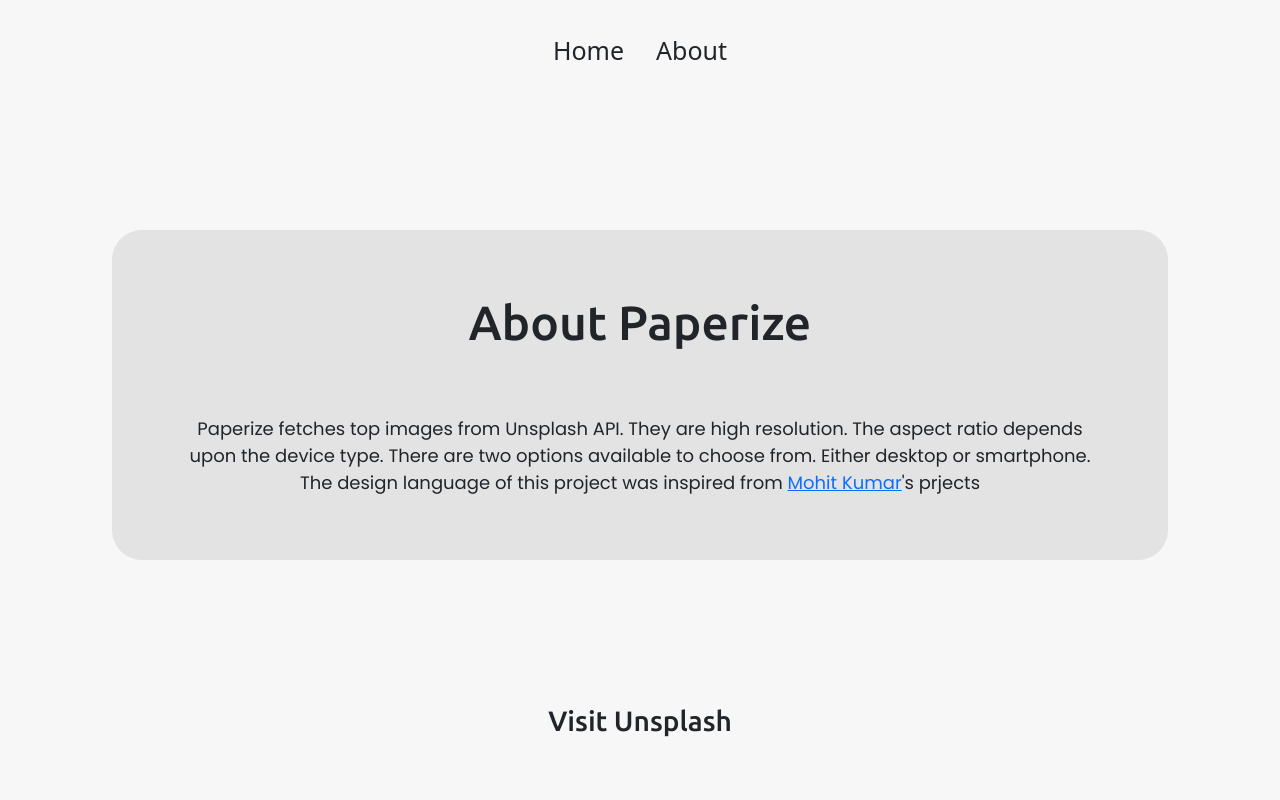
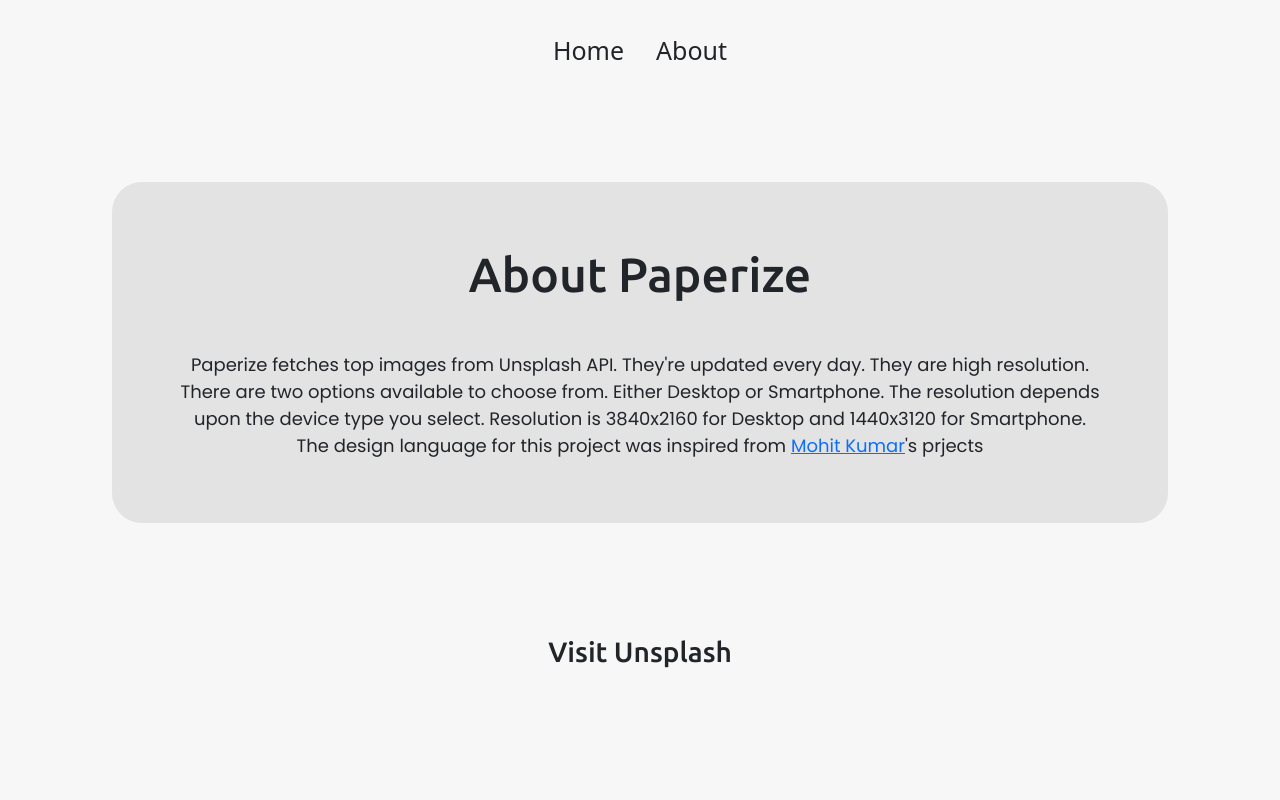
Before and after one commit to chethazz/paperize, a React (Create React App) app: page /about in a window 1280 px wide. Shown: the top 800 px of the page. Built offline with nearby package versions, Linux system fonts and the light colour scheme; a web font is replaced by a local one.

Commit message:
Polish About

```diff
--- a/src/components/Header/About.css
+++ b/src/components/Header/About.css
@@ -7,7 +7,7 @@
 .about-info {
     justify-content: center;
     text-align: center;
-    padding: 8rem 7rem 6rem;
+    padding: 5rem 7rem 5rem;
     align-items: center;
 }
 
@@ -24,7 +24,7 @@
 }
 
 .about-info p {
-    margin-top: 4rem;
+    margin-top: 3rem;
     font-size: 18px;
     font-family: 'Poppins';
     padding-bottom: 4rem;
@@ -36,7 +36,7 @@
 }
 
 .unsplash {
-    padding-top: 8rem;
+    padding-top: 6rem;
 }
 
 
--- a/src/components/Header/About.jsx
+++ b/src/components/Header/About.jsx
@@ -11,10 +11,11 @@
                 <div className='about-info'>
                     <div className='about-info-container'>
                     <h1>About Paperize</h1>
-                    <p>Paperize fetches top images from Unsplash API.
-                        They are high resolution. The aspect ratio depends upon the device type.
-                        There are two options available to choose from. Either desktop or smartphone.
-                        The design language of this project was inspired from&nbsp;
+                    <p>Paperize fetches top images from Unsplash API. They're updated every day.
+                        They are high resolution. There are two options available to choose from. Either Desktop or Smartphone.
+                        The resolution depends upon the device type you select.
+                        Resolution is 3840x2160 for Desktop and 1440x3120 for Smartphone.
+                        The design language for this project was inspired from&nbsp;
                         <a href="http://github.com/98mohitkumar" >Mohit Kumar</a>'s prjects
                         </p>
 
```
